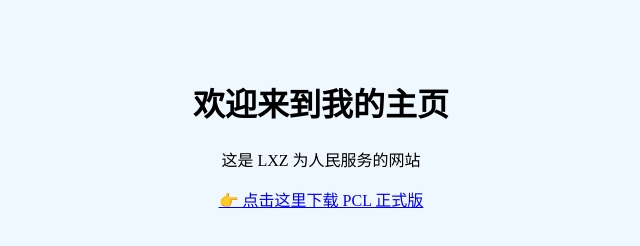
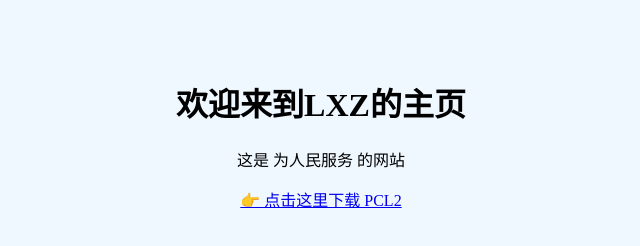
Before and after one commit to LXZ-USERNAME/LXZ, a plain HTML site: page index.html in a window 1280 px wide. Shown: the whole page, without its empty margins (319-959 px from the left). Drawn offline with Linux system fonts and the light colour scheme.

Commit message:
Change title and content in index.html
Updated the title and headings for clarity. Modified the download link text.

```diff
--- a/index.html
+++ b/index.html
@@ -2,11 +2,11 @@
 <html>
 <head>
     <meta charset="UTF-8">
-    <title>我的网站</title>
+    <title>LXZ</title>
 </head>
 <body style="background-color: #f0f8ff; text-align: center; padding-top: 50px;">
-    <h1>欢迎来到我的主页</h1>
-    <p>这是 LXZ 为人民服务的网站</p>
-    <p><a href="PCL 正式版 2.13.1.1.zip" download>👉 点击这里下载 PCL 正式版</a></p>
+    <h1>欢迎来到LXZ的主页</h1>
+    <p>这是 为人民服务 的网站</p>
+    <p><a href="PCL 正式版 2.13.1.1.zip" download>👉 点击这里下载 PCL2</a></p>
 </body>
 </html>
```
